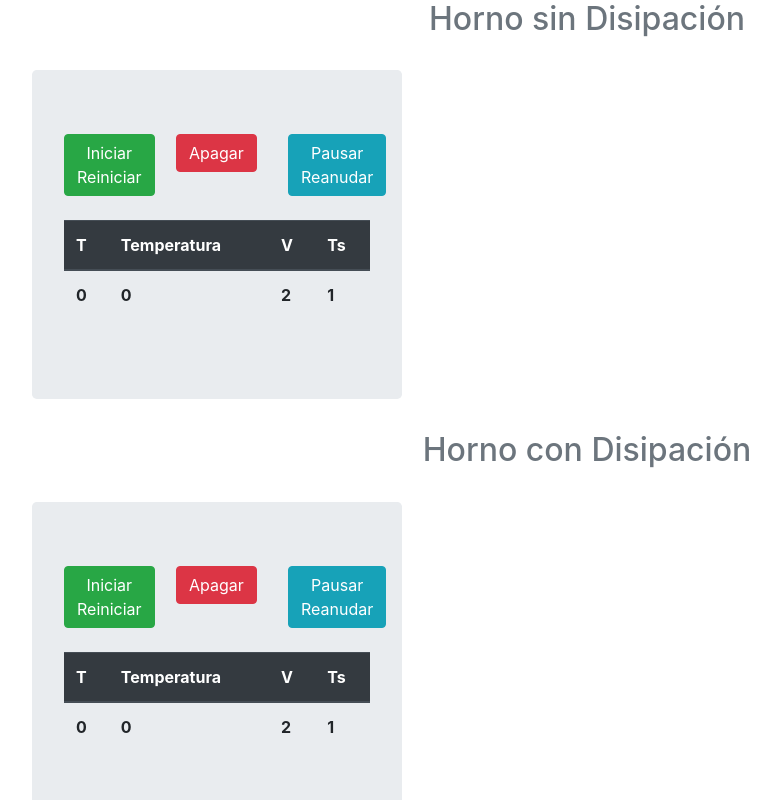
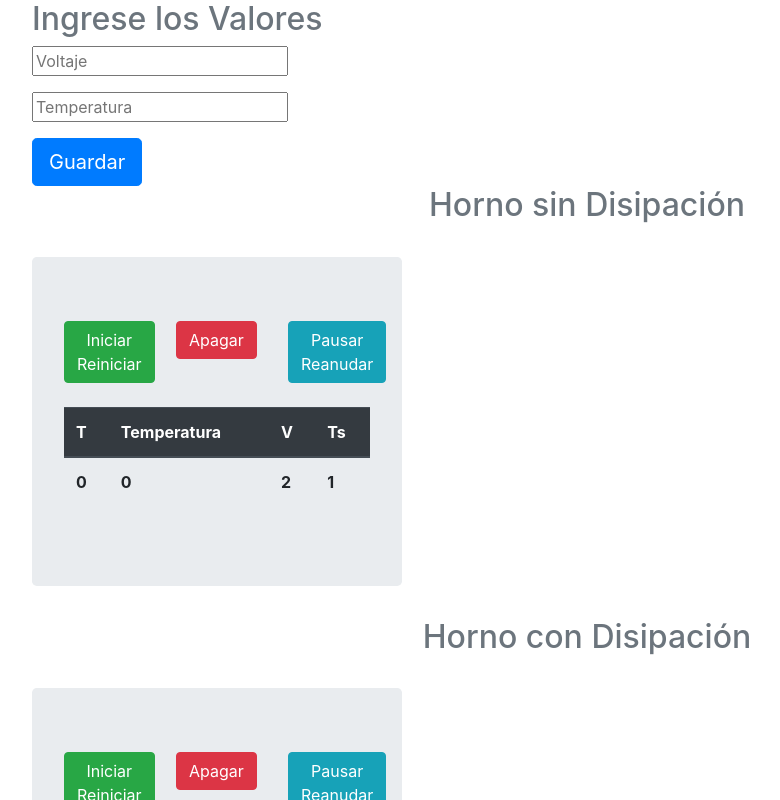
Before and after one commit to andresGarcia97/Dinamicos2-SCADA-Horno, an Angular app: page / in a window 1280 px wide. Shown: the top 800 px of the page, without its empty margins (53-833 px from the left). Built offline with nearby package versions, Linux system fonts and the light colour scheme.

Commit message:
Update app.component.html
Se crean los campos junto con el boton

```diff
--- a/src/app/app.component.html
+++ b/src/app/app.component.html
@@ -1,5 +1,14 @@
 <body>
+
   <div class="container">
+    <h2 class="text-muted title text-muted">Ingrese los Valores</h2>
+    <div class="form-group">
+      <input type="number" id="txtVoltaje" class="input" placeholder="Voltaje" required>
+    </div>
+    <div class="form-group">
+      <input type="number" id="txtTemperatura" class="input" placeholder="Temperatura" required>
+    </div>
+    <button type="submit" id="btnGuardar" class="btn btn-lg btn-primary">Guardar</button>
     <div class="header clearfix sub-container">
       <h2 class="text-muted title text-center">Horno sin Disipación</h2>
     </div>
```
